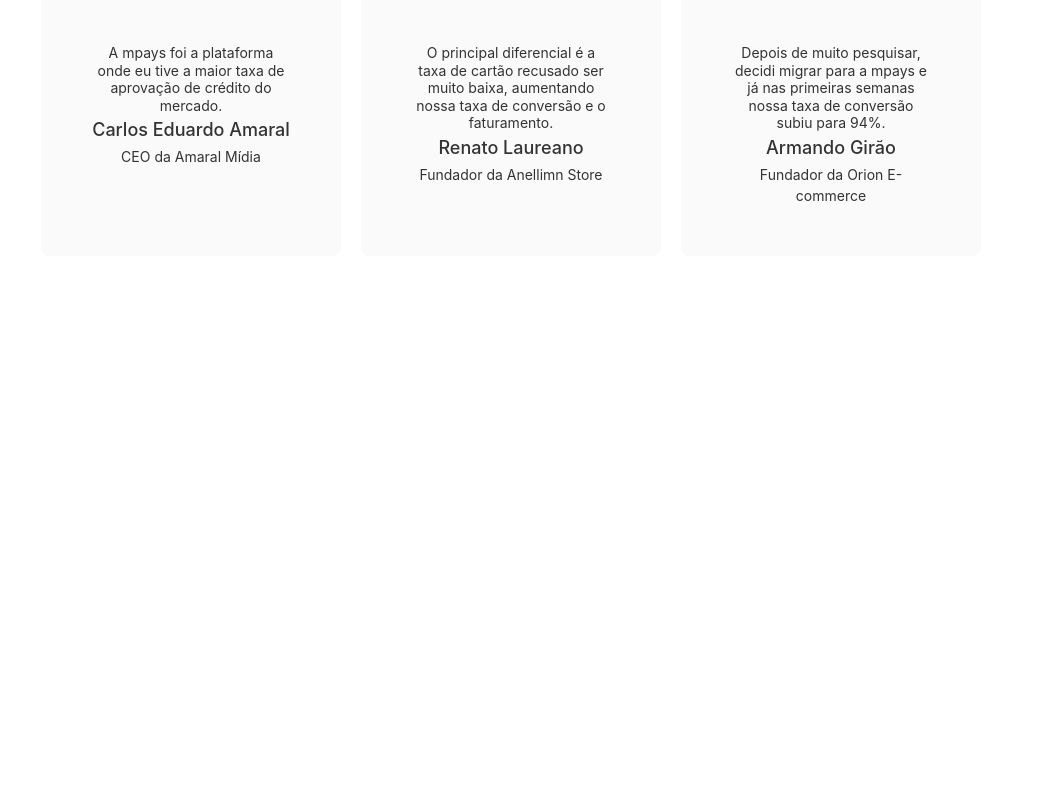
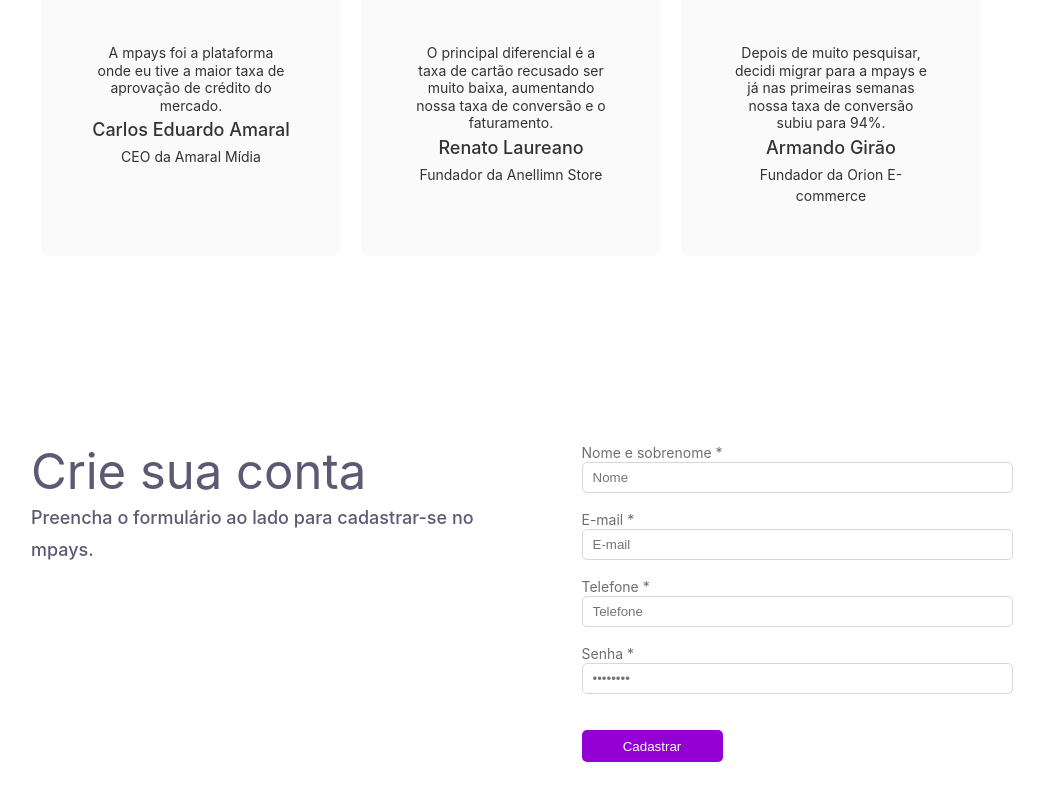
Before and after one commit to BryanEMR/landingpage_multti, a React (Create React App) app: page / in a window 1280 px wide. Shown: the part 2406-3206 px from the top of the page, without its empty margins (129-1173 px from the left). Before the commit the page ends 2800 px from the top, so only its background shows below. Built offline with nearby package versions, Linux system fonts and the light colour scheme.

Commit message:
Finalização do section 4

```diff
--- a/src/app/App.js
+++ b/src/app/App.js
@@ -3,7 +3,7 @@
 import Section1 from '../components/Section1';
 import Section2 from '../components/Section2';
 import Section3 from '../components/Section3';
-// import Section4 from '../components/Section4';
+import Section4 from '../components/Section4';
 // import Footer from '../components/Footer';
 
 function App() {
@@ -13,8 +13,8 @@
       <Section1/>
       <Section2/>
       <Section3/>
-      {/* <Section4/>
-      <Footer/> */}
+      <Section4/>
+      {/* <Footer/> */}
     </div>
   );
 }
--- a/src/components/Modal/styles.js
+++ b/src/components/Modal/styles.js
@@ -5,7 +5,7 @@
     width: 100%;
     height: 600px;
     color: #6F6F6F;
-    .linha{
+    .row{
         display: flex;
         flex-flow: row wrap;
     }
--- /dev/null
+++ b/src/components/Notification/Notification.css
@@ -0,0 +1,45 @@
+
+/* Estilos para o modal */
+.modal-overlay {
+  position: fixed;
+  top: 0;
+  left: 0;
+  width: 100%;
+  height: 100%;
+  background-color: rgba(0, 0, 0, 0.5);
+  display: flex;
+  justify-content: center;
+  align-items: center;
+}
+
+.notification-content {
+  background: #E9ECEF;
+  padding: 20px 40px;
+  border: 1px solid #888;
+  width: 720px;
+  height: 490px;
+  position: relative;
+  border-radius: 16px;
+  border-radius: 24px;
+  background-image: url("../../assets/Modal/Background.png");
+  background-size: 100%;
+  background-repeat: no-repeat;
+  background-position: bottom;
+}
+
+.close {
+  color: #aaa;
+  position: absolute;
+  top: 10px;
+  right: 10px;
+  font-size: 34px;
+  font-weight: bold;
+  cursor: pointer;
+  padding-right: 10px;
+}
+
+.close:hover,
+.close:focus {
+  color: black;
+  text-decoration: none;
+}
--- /dev/null
+++ b/src/components/Notification/index.jsx
@@ -0,0 +1,34 @@
+import React from 'react';
+import './Notification.css';
+import { Container } from './styles'
+import vector from '../../assets/Modal/Vector.png';
+import closed from '../../assets/Modal/Closed.png';
+
+const Notification = ({ isOpen, onClose }) => {
+  return (
+    <>
+      {isOpen && (
+        <div className="modal-overlay" onClick={onClose}>
+          <div className="notification-content" onClick={(e) => e.stopPropagation()}>
+            <span className="close" onClick={onClose}>
+              <img src={closed} alt="Fechar" />
+            </span>
+            <Container>
+              <div>
+                <img src={vector} alt="Confirmação" />
+              </div>
+              <div className='text'>
+                Finalize seu cadastro na plataforma e acesse seu e-mail para validação.
+              </div>
+              <div>
+                <button type="button" onClick={onClose}> Acessar plataforma </button>
+              </div>
+            </Container>
+          </div>
+        </div>
+      )}
+    </>
+  );
+};
+
+export default Notification;
--- /dev/null
+++ b/src/components/Notification/styles.js
@@ -0,0 +1,31 @@
+import styled from "styled-components";
+
+export const Container = styled.div`
+    margin: 50px 0;
+    width: 100%;
+    height: 600px;
+    color: #6F6F6F;
+    .text{
+        padding: 50px 17vh;
+        // font-family: Montserrat;
+        font-size: 28px;
+        font-weight: 500;
+        line-height: 34.13px;
+        text-align: center;
+
+    }
+    button{
+        width: 271px;
+        height: 38px;
+        color: white;
+        background: #9400d3;
+        border-radius: 5px;
+        border: 0px;
+        font-size: 14px;
+        font-weight: 500;
+        line-height: 17.07px;
+        letter-spacing: 0.4000000059604645px;
+        text-align: center;
+
+    }
+`;
--- a/src/components/Section3/index.jsx
+++ b/src/components/Section3/index.jsx
@@ -8,13 +8,13 @@
     return (
         <Container>
             <div className="container">
-                <div className=" linha title center">
+                <div className=" row title center">
                     Depoimentos
                 </div>
-                <div className=" linha text center">
+                <div className=" row text center">
                     O suporte ao cliente é nossa primeira prioridade.
                 </div>
-                <div className="linha ">
+                <div className="row ">
                     <div className="depositions">
                         <div>
                             <img className="imgTestimony" src={testimony1} alt="Testemunho 1" />
--- a/src/components/Section3/styles.js
+++ b/src/components/Section3/styles.js
@@ -6,7 +6,7 @@
     height: 600px;
     .container{
         padding: 0px 20vh;
-        .linha{
+        .row{
             display: flex;
         }
         .title{
--- a/src/components/Section4/index.jsx
+++ b/src/components/Section4/index.jsx
@@ -1,11 +1,74 @@
-import React from "react";
+import React, { useState } from "react";
+import { Container } from "./styles";
+import Notification from "../Notification";
 
-export default function Section4(){
+export default function Section4() {
+    const [modalOpen, setModalOpen] = useState(false);
+
+    const openModal = () => {
+        setModalOpen(true);
+    };
+
+    const closeModal = () => {
+        setModalOpen(false);
+    };
+
+    return (
+        <>
+            <Container>
+                <div className='container'>
+                    <div className="row">
+                        <div className='column1'>
+                            <div className="title">
+                                Crie sua conta
+                            </div>
+                            <div className="text">
+                                Preencha o formulário ao lado para cadastrar-se no mpays.
+
+                            </div>
+                        </div>
+                        <div className='column2'>
+                            <form action="#Submit" method="post">
+                                <label>
+                                    Nome e sobrenome *
+                                </label>
+                                <br/>
+                                <input type="text" placeholder="Nome"/>
+                                <br/>
+                                <label>
+                                    E-mail *
+                                </label>
+                                <br/>
+                                <input type="email" placeholder="E-mail"/>
+                                <br/>
+                                <label>
+                                    Telefone *
+                                </label>
+                                <br/>
+                                <input type="tel" placeholder="Telefone"/>
+                                <br/>
+                                <label>
+                                    Senha *
+                                </label>
+                                <br/>
+                                <input type="password" placeholder="••••••••"/>
+                                <br/>
+                                <br/>
+                                <button type="button" onClick={openModal}>
+                                Cadastrar
+                                </button>
+                            </form>
+                        </div>
+                    </div>
+                </div>
+            </Container>
+            {/* <Icone src={about} alt="Sobre"  onClick={openModal}/> */}
+
+            <div>
+                <Notification isOpen={modalOpen} onClose={closeModal} />
+            </div>
+        </>
 
 
-    return(
-        <>
-            <p>Aqui ficará o section 4</p>
-        </>
     )
 }
--- a/src/components/Section4/styles.js
+++ b/src/components/Section4/styles.js
@@ -0,0 +1,71 @@
+import styled from "styled-components";
+
+export const Container = styled.div`
+    margin: 10% 0;
+    width: 100%;
+    height: auto;
+    display: flex;
+    .container{
+        padding: 10px 20vh;
+        color: #6F6F6F;
+        width: 100%;
+        justify-content: center;
+        .row{
+            display: flex;
+            text-align: left;
+
+        }
+        .column1{
+            width: 55%;
+            color: #5E5873;
+            padding: 0 50px 0 0;
+        }
+        .column2{
+            width: 45%;
+        }
+        .text{
+            @media (max-width: 1300px) {
+                font-size: 18px;
+            }
+            // font-family: Montserrat;
+                font-size: 24px;
+                font-weight: 500;
+            line-height: 31.9px;
+        }
+        .title{
+            @media (max-width: 1300px) {
+                font-size: 49px;
+            }
+            // font-family: Montserrat;
+                font-size: 56px;
+            font-weight: 400;
+            line-height: 59.73px;
+        }
+        input{
+            padding:7px 10px;
+            width: 100%;
+            height: auto;
+            border: 1px solid #D8D6DE;
+            border-radius: 5px;
+            margin-bottom: 16px;
+        }
+        label{
+            color: #6F6F6F;
+            font-size: 14px;
+            font-weight: 400;
+            line-height: 18px;
+
+        }
+        button{
+            width: 141px;
+            height: 32px;
+            color: white;
+            background: #9400d3;
+            border-radius: 5px;
+            border: 0px
+        }
+    }
+`;
+export const Icone = styled.img`
+    padding-left:4px;
+`;
```
Also changed, not shown: src/components/Modal/index.jsx (+20 -16 lines).
